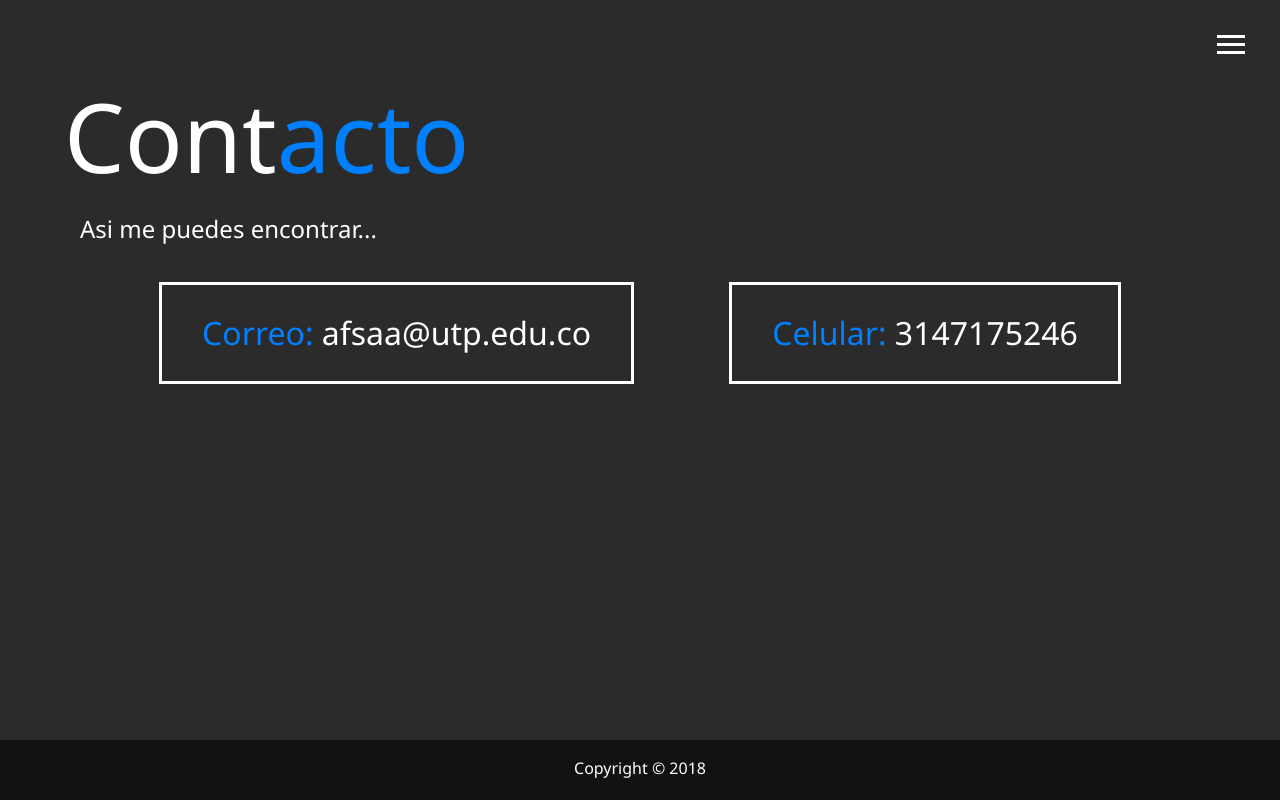
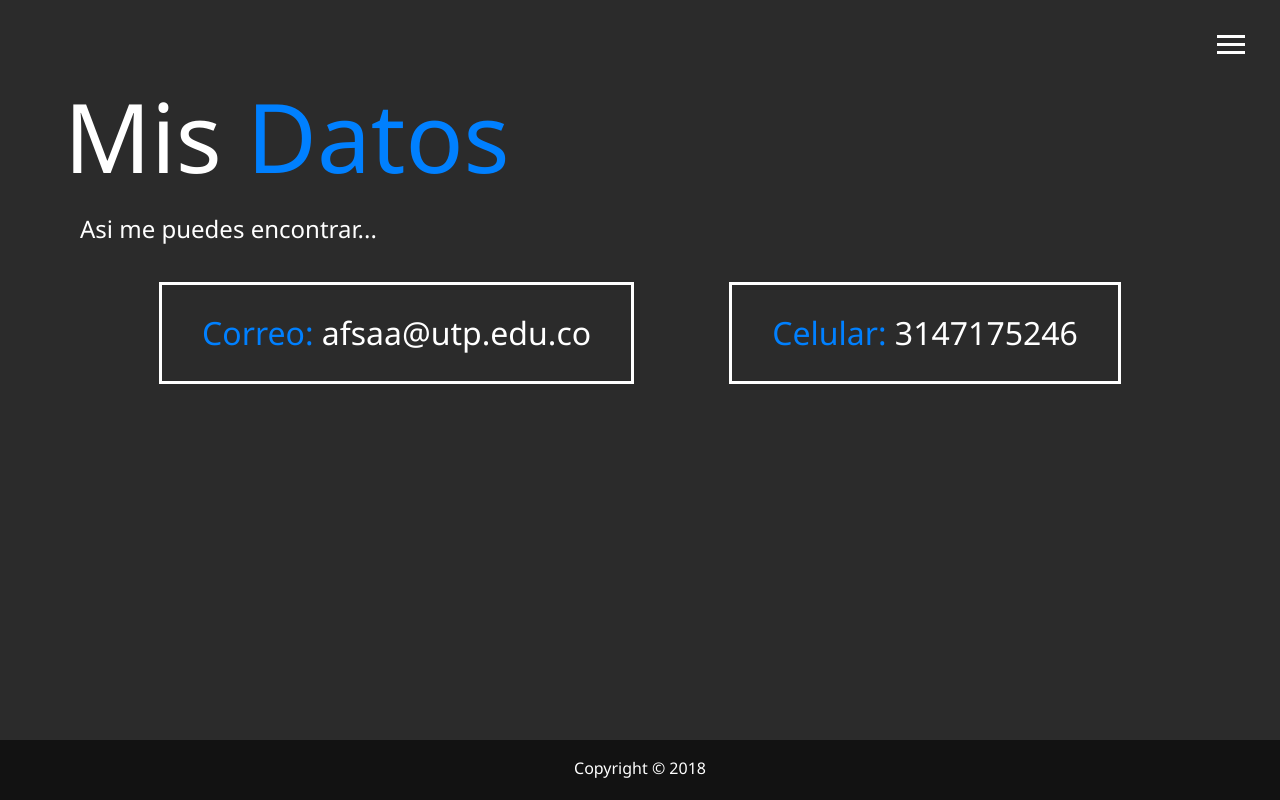
Before and after one commit to afsaa/Portafolio-Moderno, a plain HTML site: page contact.html in a window 1280 px wide. Drawn offline with Linux system fonts and the light colour scheme.

Commit message:
Update contact.html

```diff
--- a/contact.html
+++ b/contact.html
@@ -51,7 +51,8 @@
 
     <main id="contact">
         <h1 class="lg-heading">
-            Cont<span class="text-secondary">acto</span>
+            Mis
+            <span class="text-secondary">Datos</span>
         </h1>
         <h2 class="sm-heading">
             Asi me puedes encontrar...
```
